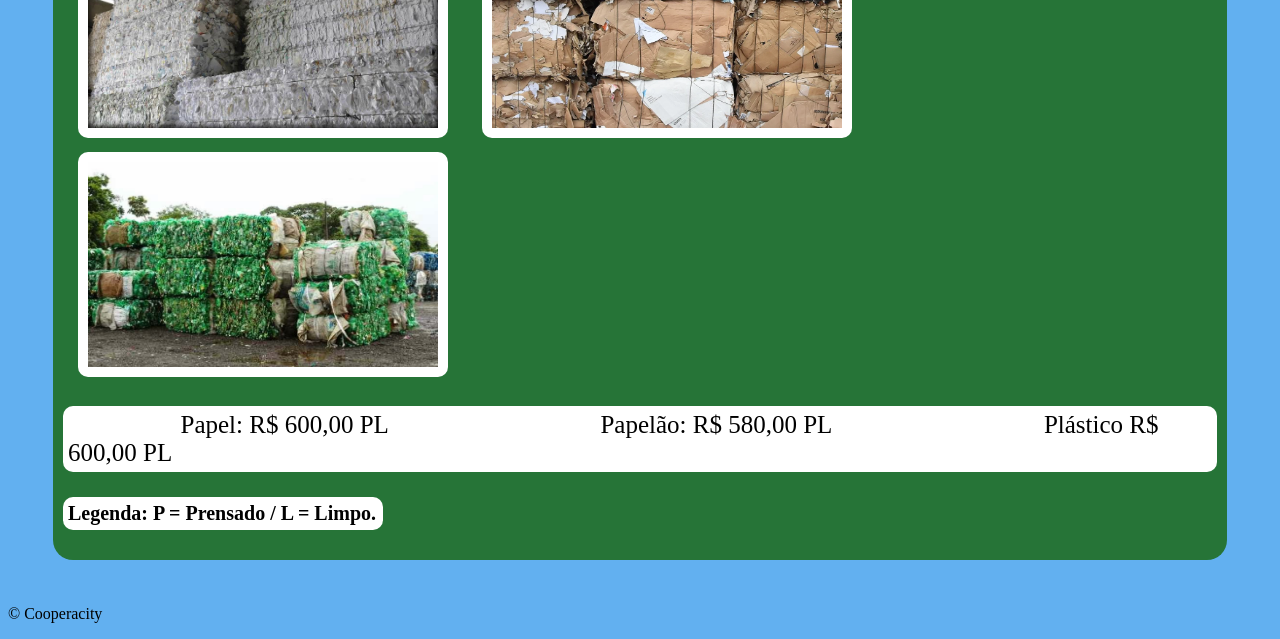
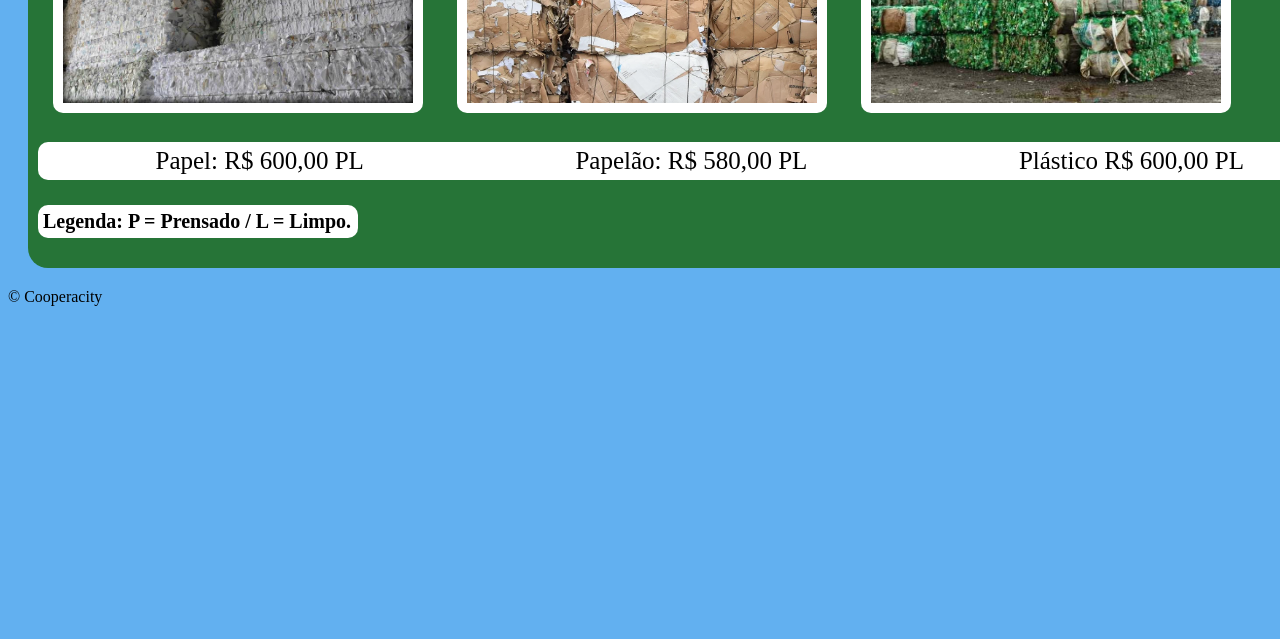
Before and after one commit to Bruno70i/Cooperacity.github.io, a plain HTML site: page index.html in a window 1280 px wide. Shown: the part 496-1135 px from the top of the page. After the commit the page ends 818 px from the top, so only its background shows below. Drawn offline with Linux system fonts and the light colour scheme; files whose address does not match are found by name.

Commit message:
Update estilo.css

```diff
--- a/estilo.css
+++ b/estilo.css
@@ -29,8 +29,9 @@ div#fotosddl img#foto1 {
 }
 
 div#fotosddl {
+    width: 1280px;
     padding: 10px;
-    margin: 45px;
+    margin: 20px;
     background-color: rgb(38, 116, 55);
     border-radius: 20px;
 }
```
